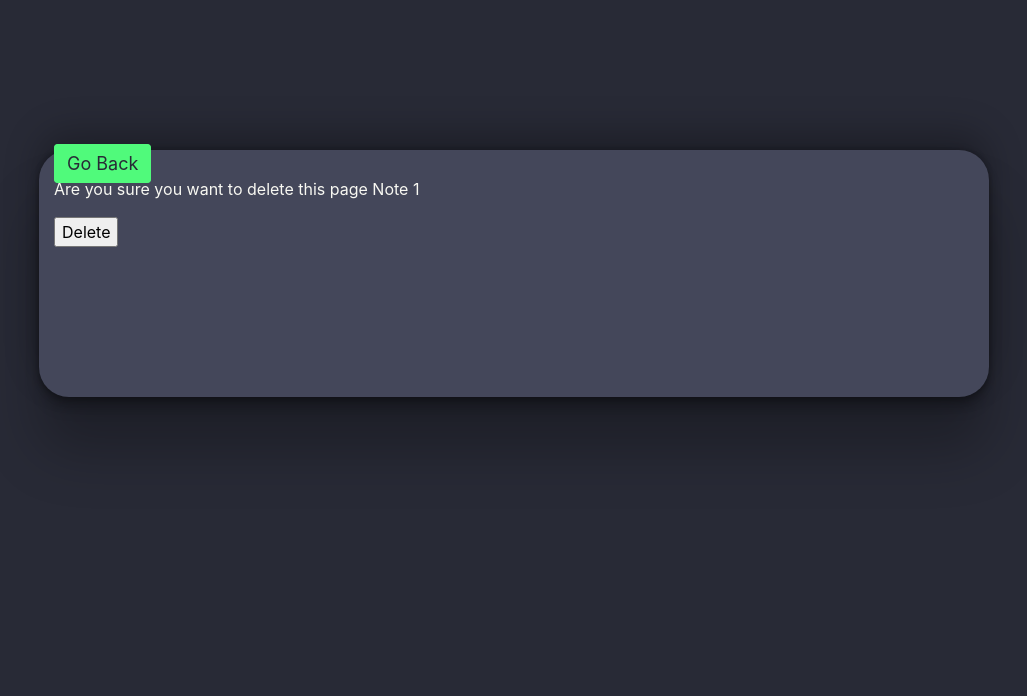
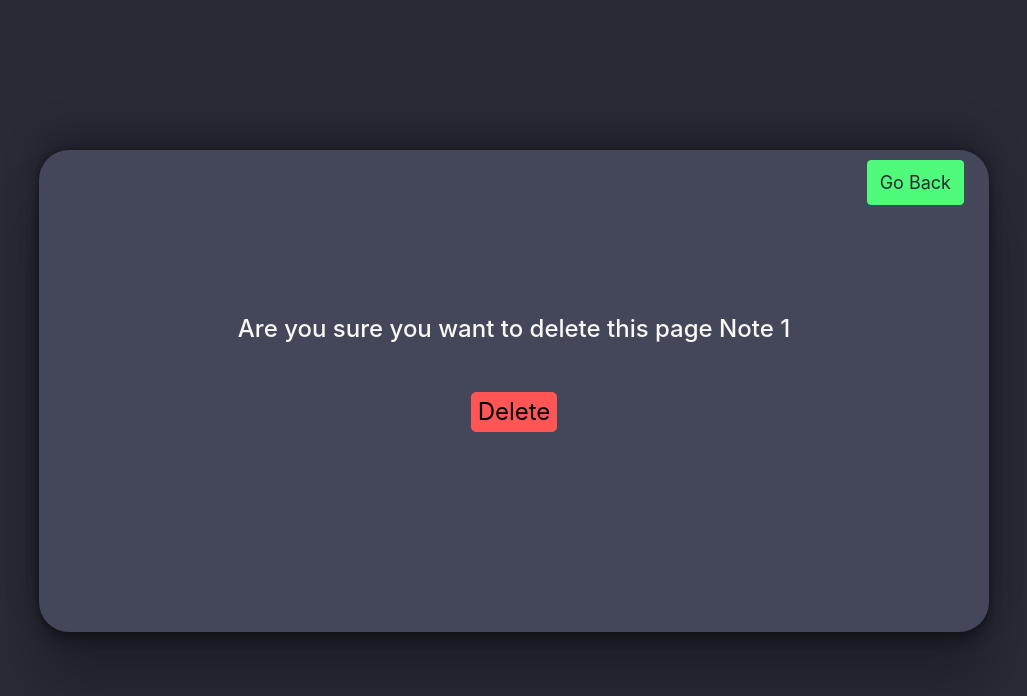
Before and after one commit to AB27-source/FinalProject, a Django app: page /page-delete/17/ in a window 1280 px wide. Shown: the top 696 px of the page, without its empty margins (126-1153 px from the left). Run offline with Django 4.2, Linux system fonts and the light colour scheme; a user stored in the database is signed in; data comes from the database, SQL or seed files in the repository; both versions use the stored data as it was after the commit; some libraries are stand-ins or nearby versions.

Commit message:
fixed somewhat styling on delete confirmation page

```diff
--- a/base/templates/base/main.html
+++ b/base/templates/base/main.html
@@ -148,6 +148,25 @@
           justify-content: center;
           text-align: center;
           padding-top: 100px;
+          padding-bottom: 50px;
+        }
+
+        #padding{
+          padding-top: 40px;
+        }
+
+        .delete-button{
+          border: 1px solid #ff5555;
+          background: #ff5555;
+          color: black;
+          font-size: 24px;
+          border-radius: 5px;
+          cursor: pointer;
+          text-decoration: none;
+        }
+
+        h4{
+          color: #f8f8f2;
         }
 
     </style>
--- a/base/templates/base/notespage_confirm_delete.html
+++ b/base/templates/base/notespage_confirm_delete.html
@@ -2,11 +2,18 @@
 
 {%block content%}
 
-<a class="login_register" href="{% url 'pages' %}">Go Back</a>
-<form method="POST">
-    {%csrf_token%}
-    <p>Are you sure you want to delete this page {{page}}</p>
-    <input type="submit" value="Delete"/>
-</form>
+<div class="header-form">
+    <a class="login_register" href="{% url 'pages' %}">Go Back</a>
+</div>
+
+<div class="empty" >
+    <form method="POST">
+        {%csrf_token%}
+        <h4>Are you sure you want to delete this page {{page}}</h4>
+        <div id="padding">
+            <input class="delete-button" type="submit" value="Delete"/>
+        </div>
+    </form>
+</div>
 
 {%endblock content%}
--- a/base/templates/base/notespage_form.html
+++ b/base/templates/base/notespage_form.html
@@ -6,8 +6,6 @@
     <a class="login_register" href="{% url 'pages' %}">Go Back</a>
 </div>
 
-<hr>
-
 <form method="POST" action="">
     {%csrf_token%}
     {{form.as_p}}
```
Also changed, not shown: db.sqlite3.
